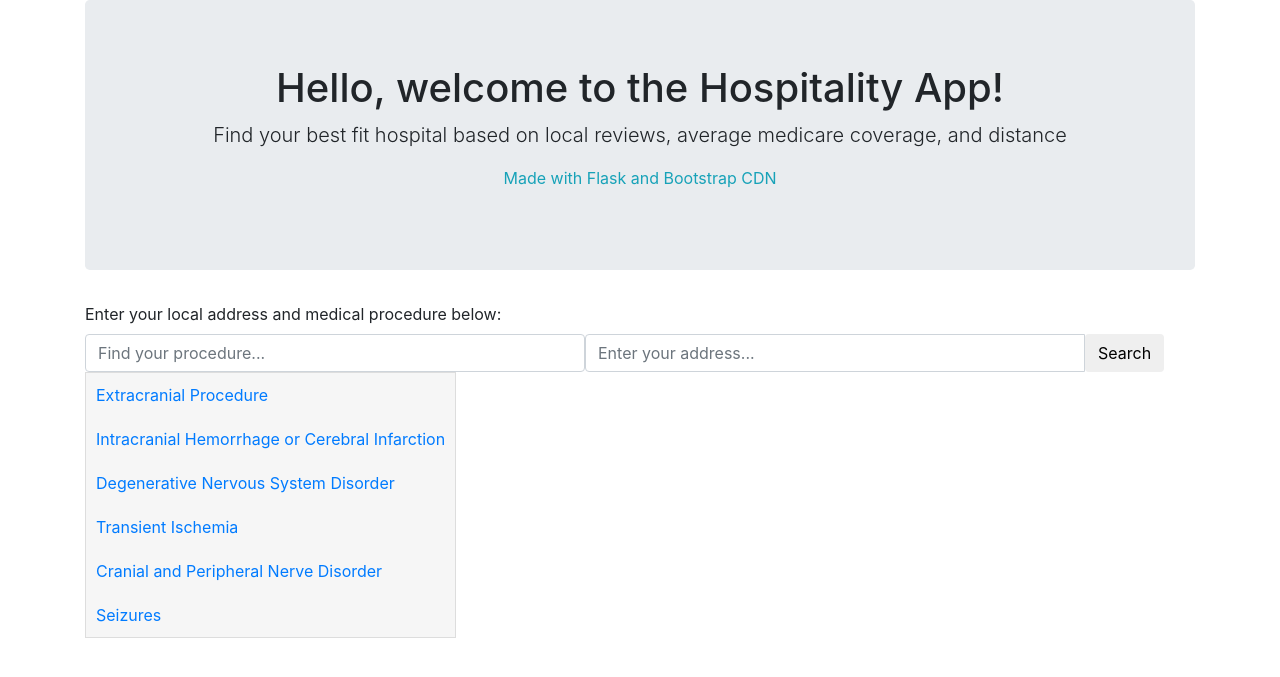
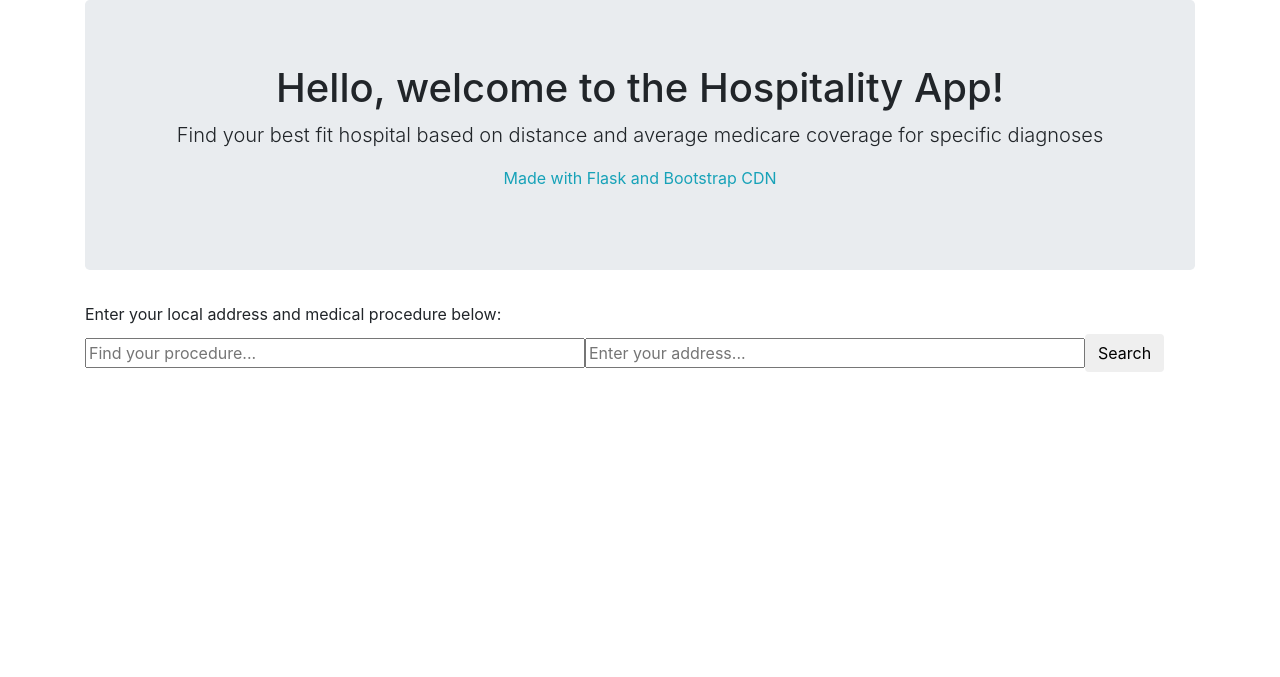
Before and after one commit to chiangvincent/HospitalityApp, a Flask app: template templates/home.html in a window 1280 px wide. Shown: the top 677 px of the page. Run offline with Flask 2, Linux system fonts and the light colour scheme; the template is opened without the code that fills it, so the values that code supplies are empty; some libraries are stand-ins or nearby versions.

Commit message:
added diagnoses and search/filter feature

```diff
--- a/templates/home.html
+++ b/templates/home.html
@@ -8,7 +8,7 @@
     <script src="http://ajax.googleapis.com/ajax/libs/jquery/1.9.1/jquery.min.js"></script>
     <style type = "text/css">
     .dropdown-content {
-        /* display: none; */
+        display: none;
         position: absolute;
         background-color: #f6f6f6;
         min-width: 230px;
@@ -26,15 +26,18 @@
         display: block;
     }
 
+    .dropdown-content a:hover {
+        padding: 10px;
+        text-decoration: none;
+        display: block;
+        background-color: white;
+    }
+
     .dropdown {
         position: relative;
         display: inline-block;
     }
     .show {display:block;}
-
-    #input {
-      display: inline-flex;
-    }
 
     #myInput {
       width: 500px;
@@ -49,45 +52,99 @@
       <div class="container">
         <div class="jumbotron text-center">
           <h1>Hello, welcome to the Hospitality App!</h1>
-          <p class = "lead">Find your best fit hospital based on local reviews, average medicare coverage, and distance</p>
+          <p class = "lead">Find your best fit hospital based on distance and average medicare coverage for specific diagnoses</p>
           <p class = "text-info">Made with Flask and Bootstrap CDN<p>
         </div>
         <label for="usr">Enter your local address and medical procedure below:</label>
-          <form method = "POST" action="/send">
-          <div id = "input">
+          <form autocomplete="off" class="form-inline" method = "POST" action="/send">
+
             <div class="dropdown">
-              <input class = "form-control" type="text" placeholder="Find your procedure..." id="myInput" onkeyup="filterFunction()">
-              <div id="myDropdown" class="dropdown-content">
-                <a href="#about">Extracranial Procedure</a>
-                <a href="#blog">Intracranial Hemorrhage or Cerebral Infarction</a>
-                <a href="#contact">Degenerative Nervous System Disorder</a>
-                <a href="#custom">Transient Ischemia</a>
-                <a href="#support">Cranial and Peripheral Nerve Disorder</a>
-                <a href="#tools">Seizures</a>
-              </div>
+              <input required name="myInput" class = "form-group" type="text" placeholder="Find your procedure..." id="myInput" onfocus="show()"onkeyup="filterFunction()">
+              <div style="overflow-y: scroll; height: 200px" id="myDropdown" class="dropdown-content">
+                <a href = "javascript:;" onclick="fillProcedureAndClose(this)">Extracranial Procedure</a>
+                <a href = "javascript:;" onclick="fillProcedureAndClose(this)">Intracranial Hemorrhage or Cerebral Infarction</a>
+                <a href = "javascript:;" onclick="fillProcedureAndClose(this)">Degenerative Nervous System Disorder</a>
+                <a href = "javascript:;" onclick="fillProcedureAndClose(this)">Transient Ischemia</a>
+                <a href = "javascript:;" onclick="fillProcedureAndClose(this)">Cranial or Peripheral Nerve Disorder</a>
+                <a href = "javascript:;" onclick="fillProcedureAndClose(this)">Seizure</a>
+                <a href = "javascript:;" onclick="fillProcedureAndClose(this)">Dysequilibirum</a>
+                <a href = "javascript:;" onclick="fillProcedureAndClose(this)">Pulmonary Embolism</a>
+                <a href = "javascript:;" onclick="fillProcedureAndClose(this)">Respiratory Infection or Inflammation</a>
+                <a href = "javascript:;" onclick="fillProcedureAndClose(this)">Pulmonary Edema or Respiratory Failure</a>
+                <a href = "javascript:;" onclick="fillProcedureAndClose(this)">Chronic Obstructive Pulmonary Disease</a>
+                <a href = "javascript:;" onclick="fillProcedureAndClose(this)">Pneumonia and Pleurisy</a>
+                <a href = "javascript:;" onclick="fillProcedureAndClose(this)">Bronchitis and Asthma</a>
+                <a href = "javascript:;" onclick="fillProcedureAndClose(this)">Respiratory System Diagnosis with Ventilator Support</a>
+                <a href = "javascript:;" onclick="fillProcedureAndClose(this)">Major Cardiovascular Procedure</a>
+                <a href = "javascript:;" onclick="fillProcedureAndClose(this)">Acute Myocardial Infarction</a>
+                <a href = "javascript:;" onclick="fillProcedureAndClose(this)">Permanent Cardiac Pacemaker Implant</a>
+                <a href = "javascript:;" onclick="fillProcedureAndClose(this)">Circulatory Disorders</a>
+                <a href = "javascript:;" onclick="fillProcedureAndClose(this)">Heart Failure or Shock</a>
+                <a href = "javascript:;" onclick="fillProcedureAndClose(this)">Peripheral Vascular Disorder</a>
+                <a href = "javascript:;" onclick="fillProcedureAndClose(this)">Atherosclerosis</a>
+                <a href = "javascript:;" onclick="fillProcedureAndClose(this)">Hypertension</a>
+                <a href = "javascript:;" onclick="fillProcedureAndClose(this)">Cardiac Arrhythmia or Conduction Disorder</a>
+                <a href = "javascript:;" onclick="fillProcedureAndClose(this)">Chest Pain</a>
+                <a href = "javascript:;" onclick="fillProcedureAndClose(this)">Major Small or Large Bowel Procedure</a>
+                <a href = "javascript:;" onclick="fillProcedureAndClose(this)">Major Gastrointestinal Disorder or Peritoneal Infection</a>
+                <a href = "javascript:;" onclick="fillProcedureAndClose(this)">Gastrointestinal Hemorrhage</a>
+                <a href = "javascript:;" onclick="fillProcedureAndClose(this)">Gastrointestinal Obstruction</a>
+                <a href = "javascript:;" onclick="fillProcedureAndClose(this)">Esophagitis, Gastrointestinal or Misc. Digestive Disorders</a>
+                <a href = "javascript:;" onclick="fillProcedureAndClose(this)">Laparoscopic Cholecystectomy</a>
+                <a href = "javascript:;" onclick="fillProcedureAndClose(this)">Disorders of Pancreas</a>
+                <a href = "javascript:;" onclick="fillProcedureAndClose(this)">Spinal Fusion</a>
+                <a href = "javascript:;" onclick="fillProcedureAndClose(this)">Major Joint Replacement or Reattachment</a>
+                <a href = "javascript:;" onclick="fillProcedureAndClose(this)">Cervical Spinal Fusion</a>
+                <a href = "javascript:;" onclick="fillProcedureAndClose(this)">Fractures of Spine and Pelvis</a>
+                <a href = "javascript:;" onclick="fillProcedureAndClose(this)">Cellulitis</a>
+                <a href = "javascript:;" onclick="fillProcedureAndClose(this)">Misc. Disorders of Nutrition/Metabolism/Electrolytes</a>
+                <a href = "javascript:;" onclick="fillProcedureAndClose(this)">Renal Failure</a>
+                <a href = "javascript:;" onclick="fillProcedureAndClose(this)">Kidney and Urinary Tract Infection</a>
+                <a href = "javascript:;" onclick="fillProcedureAndClose(this)">Red Blood Cell Disorders</a>
+                <a href = "javascript:;" onclick="fillProcedureAndClose(this)">Infectious and Parasitic Diseases</a>
+                <a href = "javascript:;" onclick="fillProcedureAndClose(this)">Septicemia or Severe Sepsis</a>
+                <a href = "javascript:;" onclick="fillProcedureAndClose(this)">Psychoses</a>
+                <a href = "javascript:;" onclick="fillProcedureAndClose(this)">Alcohol/Drug Abuse or Rehabilitation Therapy</a>
+                <a href = "javascript:;" onclick="fillProcedureAndClose(this)">Poisoning and Toxic Effects of Drugs</a>
+                <a href = "javascript:;" onclick="fillProcedureAndClose(this)">Signs and Symptoms Checkup</a>               </div>
             </div>
 
-            <div class="input-group">
-                <input name = "address" id = "search_bar" type="text" class="form-control" placeholder="Enter your address...">
+            <input required class="form-group" name = "address" id = "search_bar" type="text" placeholder="Enter your address...">
               <div class="input-group-btn">
-                <button id = "search" class="btn btn-default" type="submit" onclick="store()">Search
-                </button>
+                <button id = "search" class="btn btn-default" type="submit" onclick="store()">Search</button>
               </div>
-            </div>
-          </div>
+
           </form>
         <script>
           function search() {
             var input = document.getElementById("search_bar");
             var autocomplete = new google.maps.places.Autocomplete(input);
+
+          }
+          //fills in the input field with the procedure and closes the dropdown menu
+          function fillProcedureAndClose(tag) {
+            var text = tag.text;
+            console.log(text);
+            var input = document.getElementById("myInput");
+            document.getElementById("myInput").value = text;
+            document.getElementById("myDropdown").style;
+            console.log(document.getElementById("myDropdown").style.display = "none");
           }
         </script>
         <script>
           function store() {
-            var input = document.getElementById("search_bar");
-            alert(input);
+            var address = document.getElementById("search_bar");
+            var procedure = document.getElementById("myInput");
+            if (address == "" || procedure == "") {
+              alert("Please fill out both fields");
+            }
           }
           function show() {
+            console.log("hi");
+            if (document.getElementById("myDropdown").style.display == "none") {
+              document.getElementById("myDropdown").style.display = "inline";
+              console.log("hi");
+            }
             document.getElementById("myDropdown").classList.toggle("show");
           }
           function filterFunction() {
@@ -105,14 +162,6 @@
             }
           }
         </script>
-        <!-- <script>
-        $(document).ready(function() {
-            $("#search").click(function() {
-                var search = $("#search_bar").attr('value');
-                alert(search);
-            });
-        });
-        </script> -->
         <script type="text/javascript" src="https://maps.googleapis.com/maps/api/js?key=AIzaSyD1WBmCVoRsgtwPB61umBRu9iB-S_LzC7M&libraries=places&callback=search"></script>
       </div>
   </body>
```
